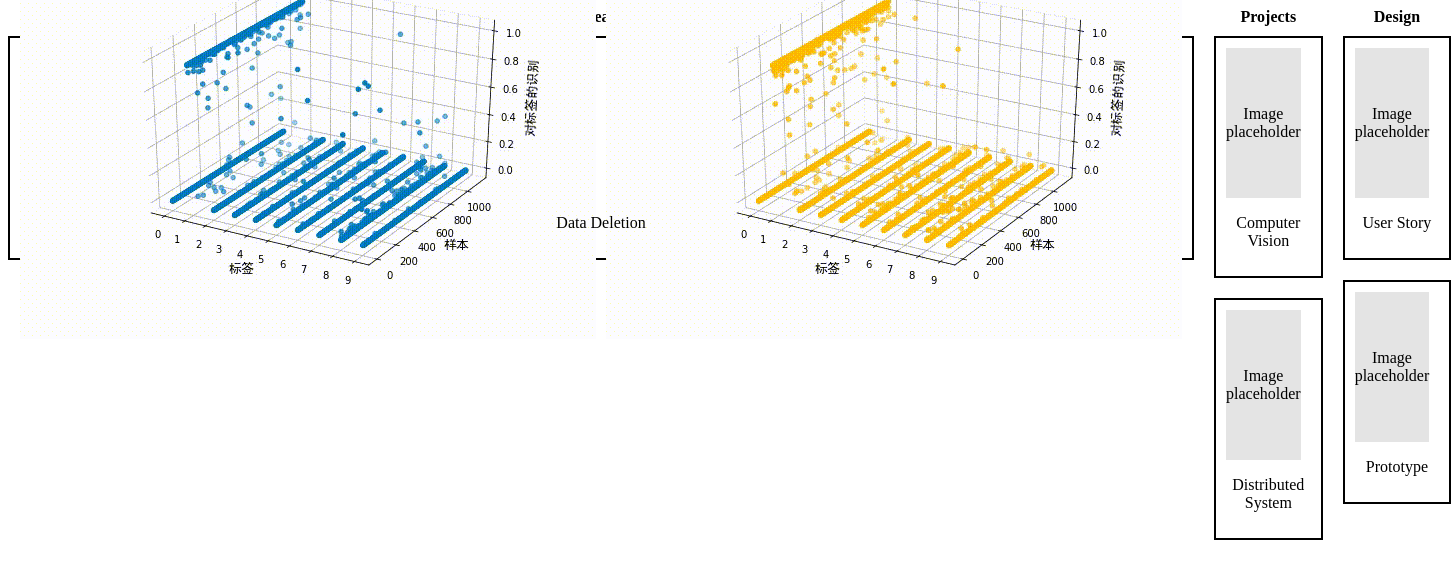
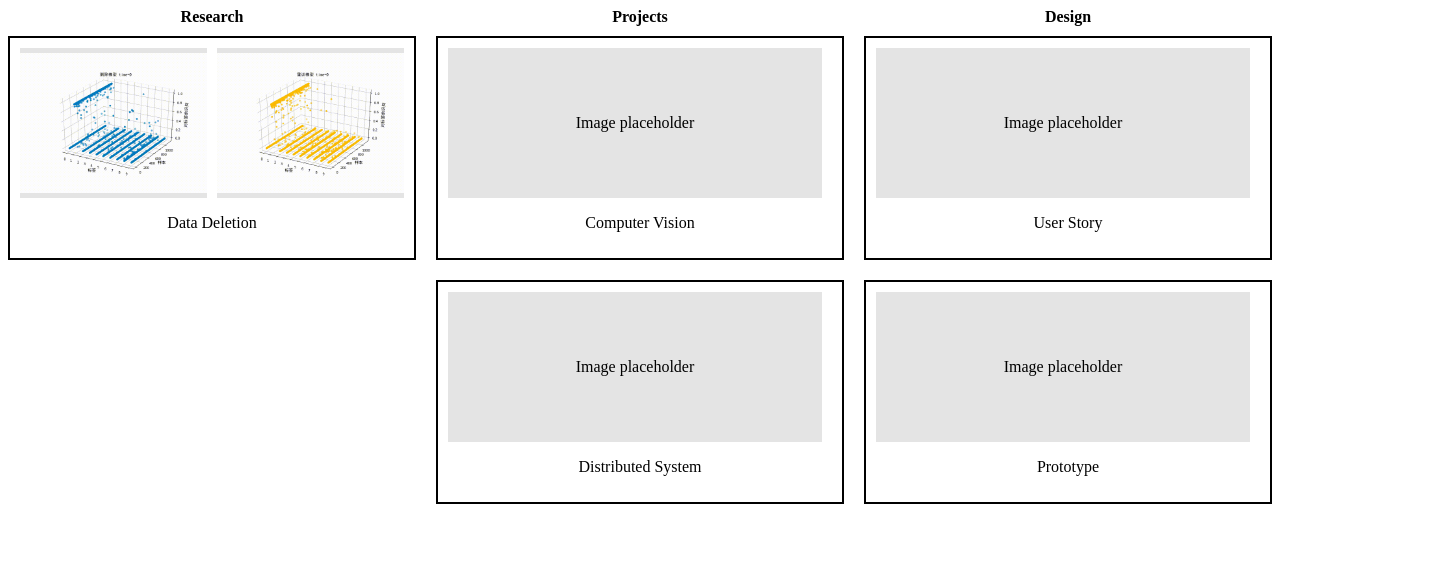
Before and after one commit to Yilin1010/Yilin1010, a plain HTML site: page index.html in a window 1280 px wide. Shown: the whole page, 1451 px wide, since content can reach past the window. Drawn offline with Linux system fonts and the light colour scheme.

Commit message:
Update index.html

```diff
--- a/index.html
+++ b/index.html
@@ -52,10 +52,10 @@
       <!-- Data Deletion section with two images -->
       <div class="image-container">
         <div class="image-placeholder">
-           <img src="d.gif" alt="gif" style="auto;height:auto;">
+           <img src="d.gif" alt="gif" style="max-width: 100%; max-height: 100%;">
         </div>
         <div class="image-placeholder">
-          <img src="r.gif" alt="gif" style="auto;height:auto;">
+          <img src="r.gif" alt="gif" style="max-width: 100%; max-height: 100%;">
         </div>
       </div>
       <p>Data Deletion</p>
```
